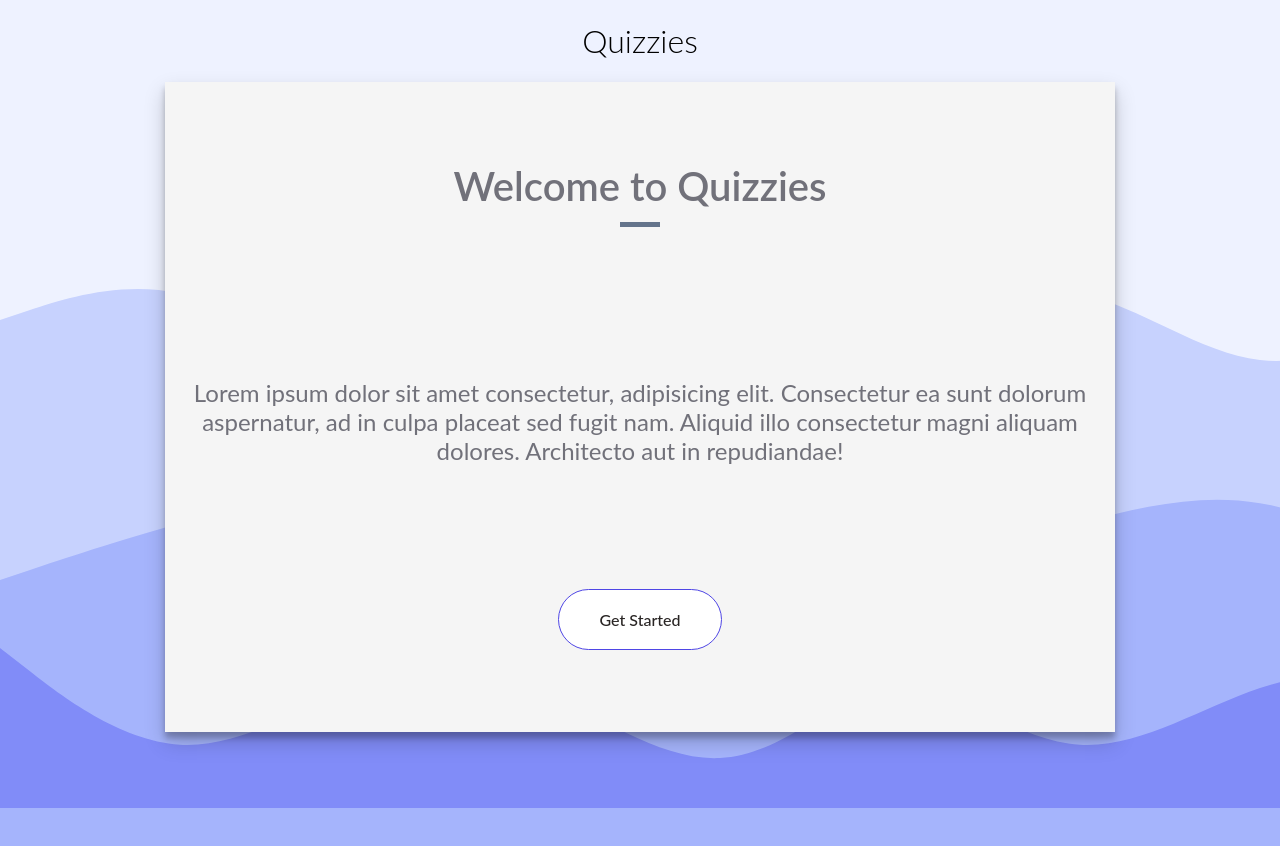
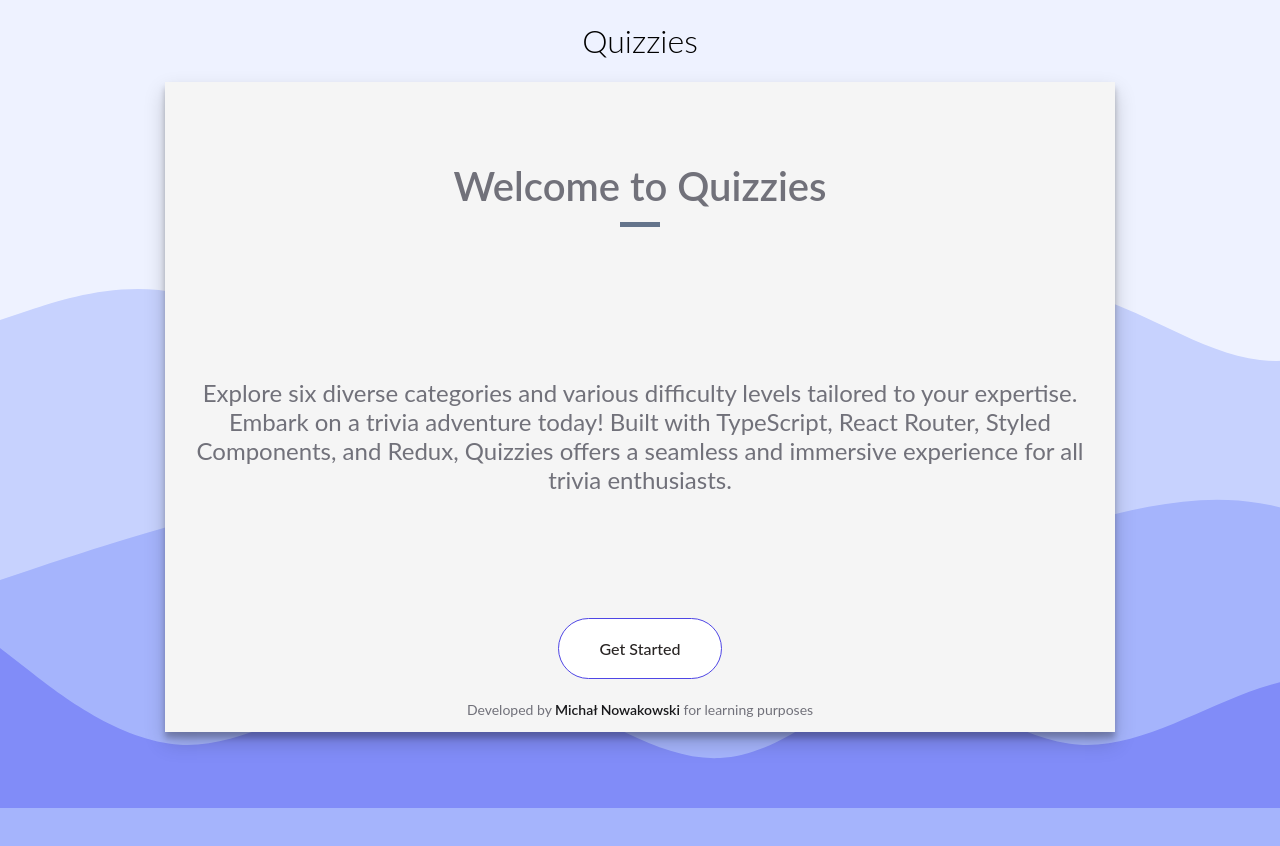
Before and after one commit to Kitzvv/QuizApp, a React (Vite) app: page / in a window 1280 px wide. Shown: the top 846 px of the page. Built offline with nearby package versions, Linux system fonts and the light colour scheme.

Commit message:
Homepage text and redirection to github

```diff
--- a/src/pages/Homepage.tsx
+++ b/src/pages/Homepage.tsx
@@ -10,6 +10,8 @@ const StyledHomepageContainer = styled.main`
   align-items: center;
   flex-direction: column;
   gap: 10rem;
+
+  position: relative;
 `;
 
 const StyledH1 = styled.h1`
@@ -35,6 +37,7 @@ const StyledText = styled.p`
   font-size: 2.4rem;
   text-align: center;
   color: #71717a;
+  padding: 0rem 2rem;
 `;
 
 const StyledLink = styled(Link)`
@@ -54,6 +57,18 @@ const StyledLink = styled(Link)`
   }
 `;
 
+const StyledFooterText = styled.p`
+  position: absolute;
+  bottom: 0rem;
+  font-size: 1.4rem;
+  color: #71717a;
+  a {
+    font-weight: 600;
+    color: #18181b;
+    text-decoration: none;
+  }
+`;
+
 function Homepage() {
   return (
     <StyledHomepageContainer>
@@ -62,11 +77,16 @@ function Homepage() {
         <StyledLine />
       </StyledH1>
       <StyledText>
-        Lorem ipsum dolor sit amet consectetur, adipisicing elit. Consectetur ea
-        sunt dolorum aspernatur, ad in culpa placeat sed fugit nam. Aliquid illo
-        consectetur magni aliquam dolores. Architecto aut in repudiandae!
+        Explore six diverse categories and various difficulty levels tailored to
+        your expertise. Embark on a trivia adventure today! Built with
+        TypeScript, React Router, Styled Components, and Redux, Quizzies offers
+        a seamless and immersive experience for all trivia enthusiasts.
       </StyledText>
       <StyledLink to="/categories">Get Started</StyledLink>
+      <StyledFooterText>
+        Developed by <a href="https://github.com/Kitzvv">Michał Nowakowski</a>{" "}
+        for learning purposes
+      </StyledFooterText>
     </StyledHomepageContainer>
   );
 }
```
